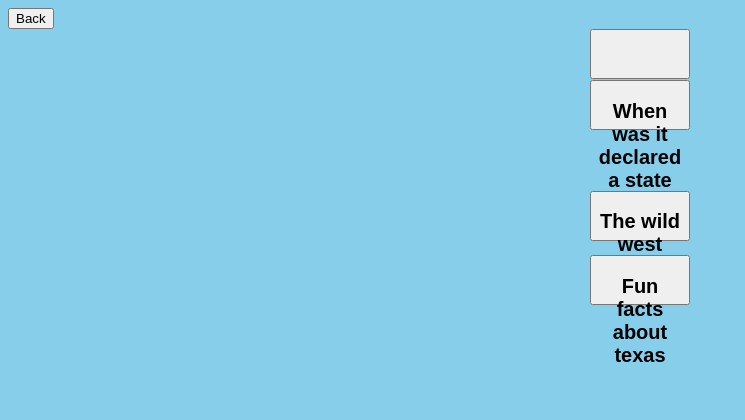
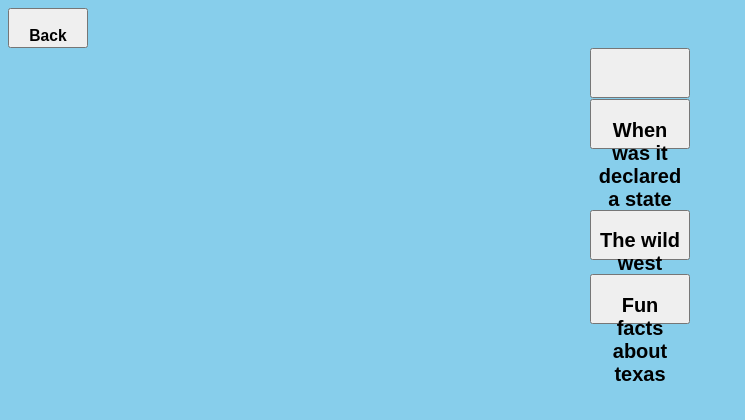
Before and after one commit to MasonWalker24/moms-project, a plain HTML site: page state.html in a window 1280 px wide. Shown: the whole page, without its empty margins (0-745 px from the left). Drawn offline with Linux system fonts and the light colour scheme.

Commit message:
Update state.html

```diff
--- a/state.html
+++ b/state.html
@@ -5,7 +5,7 @@ texas
 </title>
 </head>
 <body style="background-color:skyblue;">
-  <a href="index.html"><button>Back</button></a>
+  <a href="index.html"><button style="height: 40px; width: 80px;"><h3>Back</h3></button></a>
   <center><a href="right here.jpg"><button style="height: 50px; width: 100px;"><h2where is it</h2></button></a></center>
  </div>
  <center><a href="founded.html"><button style="height: 50px; width: 100px;"><h2>When was it declared a state</h2></button></a></center>
```
